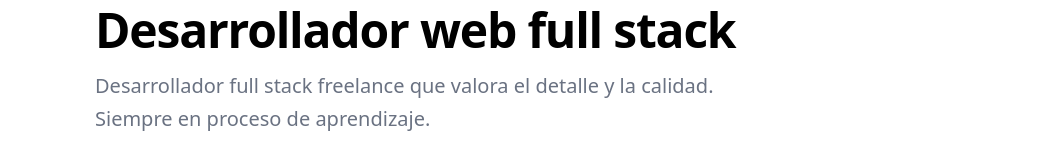
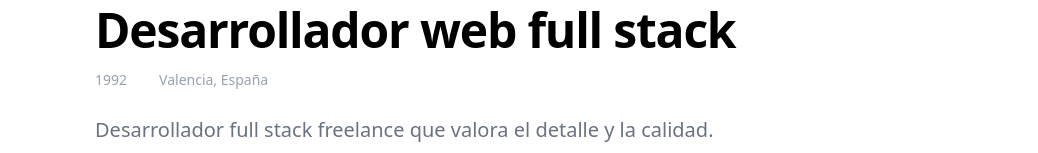
Before and after one commit to davidpaarup/davidpaarup-vite, a React (Vite) app: page / in a window 1280 px wide. Shown: the part 346-499 px from the top of the page, without its empty margins (121-1159 px from the left). Built offline with nearby package versions, Linux system fonts and the light colour scheme.

Commit message:
Descripción galería

```diff
--- a/src/components/Gallery.tsx
+++ b/src/components/Gallery.tsx
@@ -57,6 +57,7 @@ const Gallery: React.FC = () => {
     <div className="max-w-6xl mx-auto px-6 pt-32 pb-20">
       <section className="mb-12">
         <h1 className="text-4xl font-bold tracking-tight mb-4">Galería de dibujos</h1>
+        <p>Esta es una selección de mis dibujos</p>
       </section>
 
       <div className="grid grid-cols-1 md:grid-cols-2 lg:grid-cols-3 gap-8">
--- a/src/components/Resume.tsx
+++ b/src/components/Resume.tsx
@@ -46,6 +46,14 @@ const Resume: React.FC = () => {
           />
         </div>
         <h1 className="text-5xl font-bold tracking-tight mb-4">Desarrollador web full stack</h1>
+        <div className="flex flex-wrap gap-x-8 gap-y-2 text-sm text-gray-400 mb-6">
+          <div className="flex items-center gap-2">
+            <span>1992</span>
+          </div>
+          <div className="flex items-center gap-2">
+            <span>Valencia, España</span>
+          </div>
+        </div>
         <p className="text-xl text-gray-500 max-w-2xl leading-relaxed">
           Desarrollador full stack freelance que valora el detalle y la calidad. Siempre en proceso de aprendizaje.
         </p>
```
